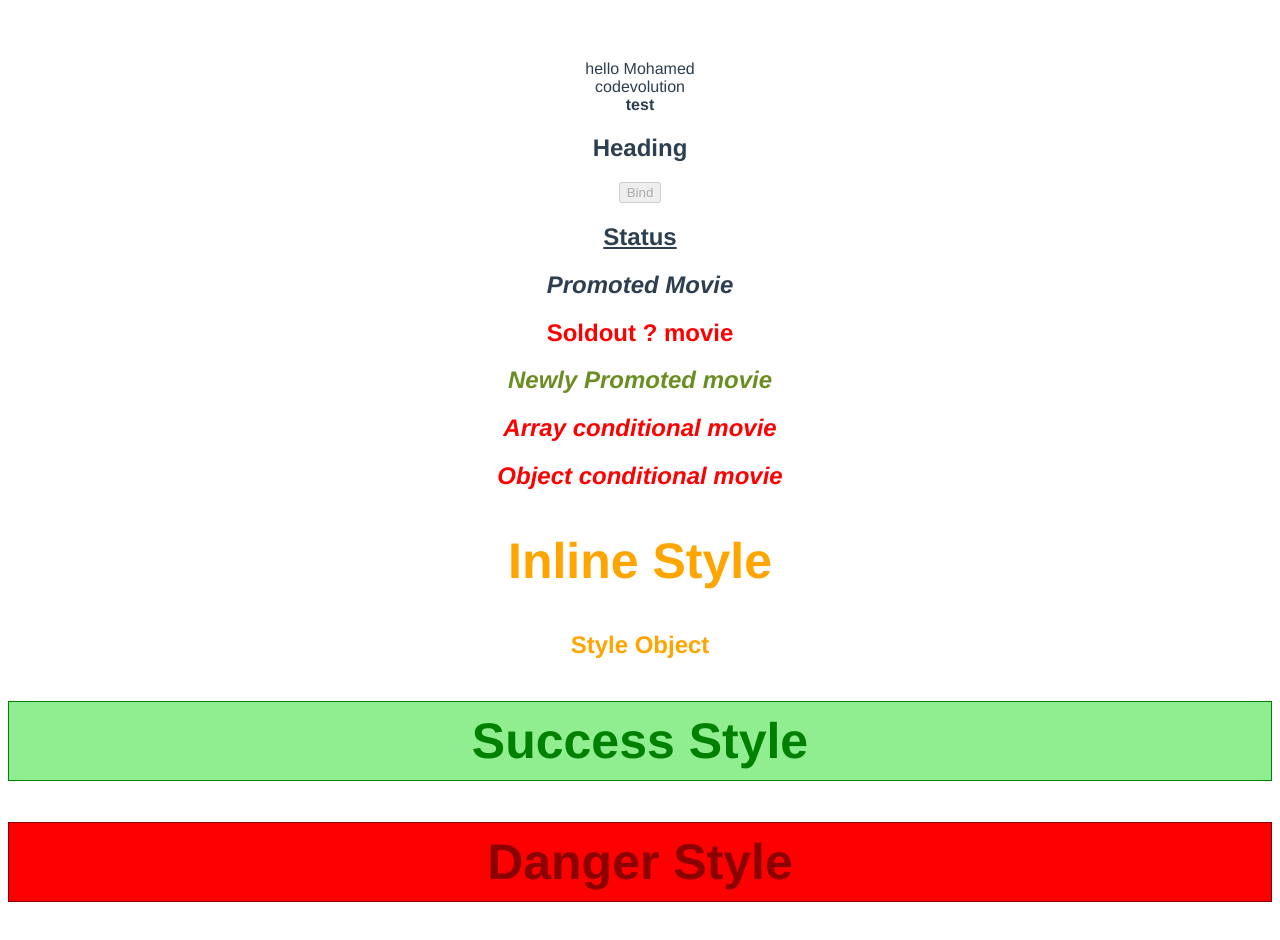
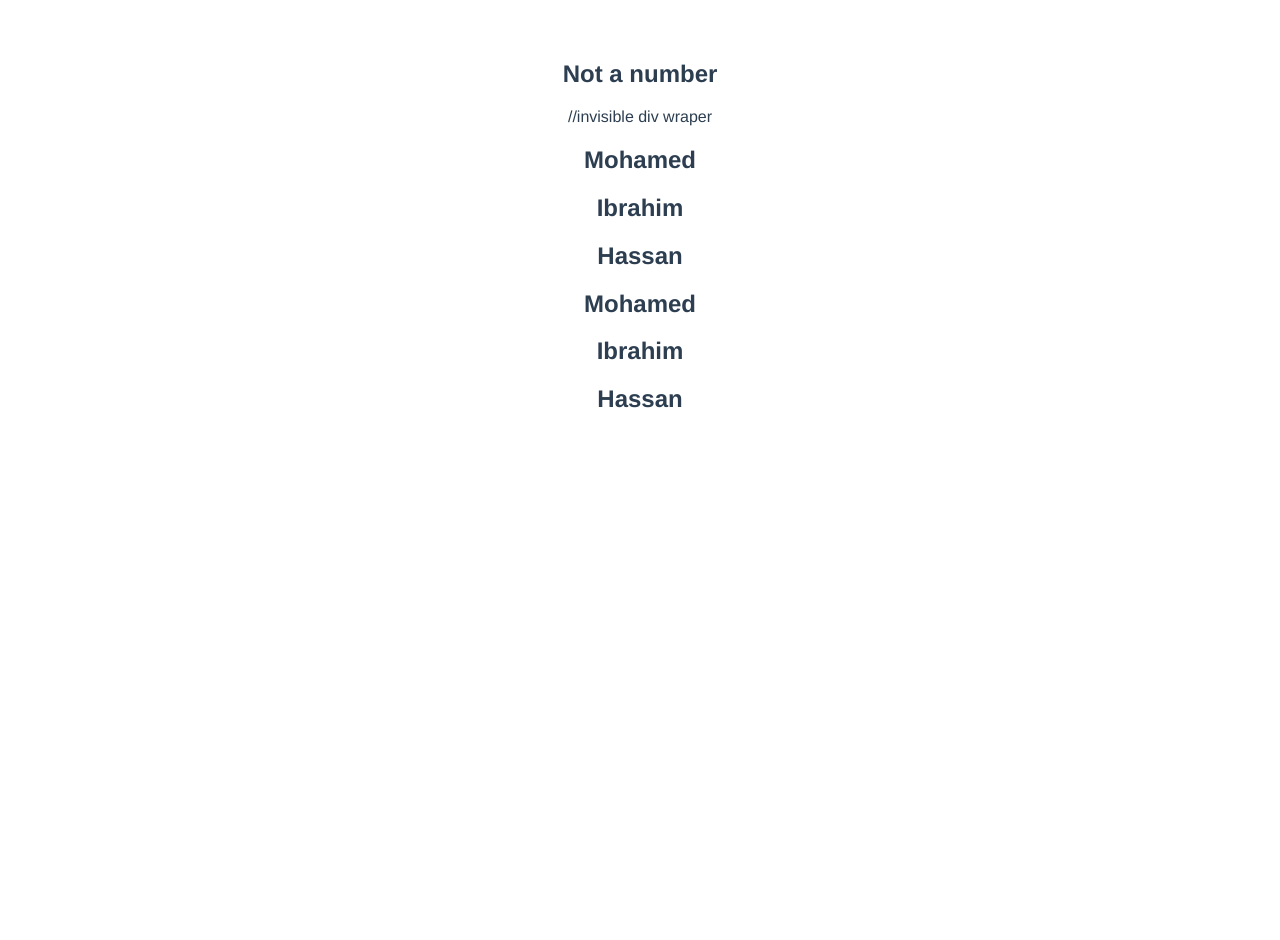
Before and after one commit to devmuhmed/journey-of-vuejs, a Vue app in the folder tasks/codevolution/: page / in a window 1280 px wide. Shown: the top 940 px of the page. After the commit the page ends 800 px from the top, so only its background shows below. Built offline with nearby package versions, Linux system fonts and the light colour scheme.

Commit message:
codevolution lesson 11 conditional rendering and export from condition file .vue

```diff
--- /dev/null
+++ b/tasks/codevolution/src/Conditional.vue
@@ -0,0 +1,42 @@
+<template>
+    <h2 v-if="num === 0">The number is zero</h2>
+    <h2 v-else-if="num < 0 ">The number is negative</h2>
+    <h2 v-else-if="num > 0">The number is Positive</h2>
+    <h2 v-else> Not a number </h2>
+
+    //invisible div wraper
+    <template v-if="display">
+        <h2>Mohamed</h2>
+        <h2>Ibrahim</h2>
+        <h2>Hassan</h2>
+    </template>
+
+    <div v-if="display">
+        <h2>Mohamed</h2>
+        <h2>Ibrahim</h2>
+        <h2>Hassan</h2>
+    </div>
+</template>
+
+<script>
+export default {
+    name: 'ConditionalApp',
+    data() {
+        return {
+            num: 'helo',
+            display: true,
+        }
+    }
+}
+</script>
+
+<style>
+#app {
+  font-family: Avenir, Helvetica, Arial, sans-serif;
+  -webkit-font-smoothing: antialiased;
+  -moz-osx-font-smoothing: grayscale;
+  text-align: center;
+  color: #2c3e50;
+  margin-top: 60px;
+}
+</style>
--- a/tasks/codevolution/src/main.js
+++ b/tasks/codevolution/src/main.js
@@ -1,4 +1,5 @@
 import { createApp } from 'vue'
-import App from './App.vue'
+// import App from './App.vue'
+import ConditionalApp from './Conditional.vue'
 
-createApp(App).mount('#app')
+createApp(ConditionalApp).mount('#app')
```
